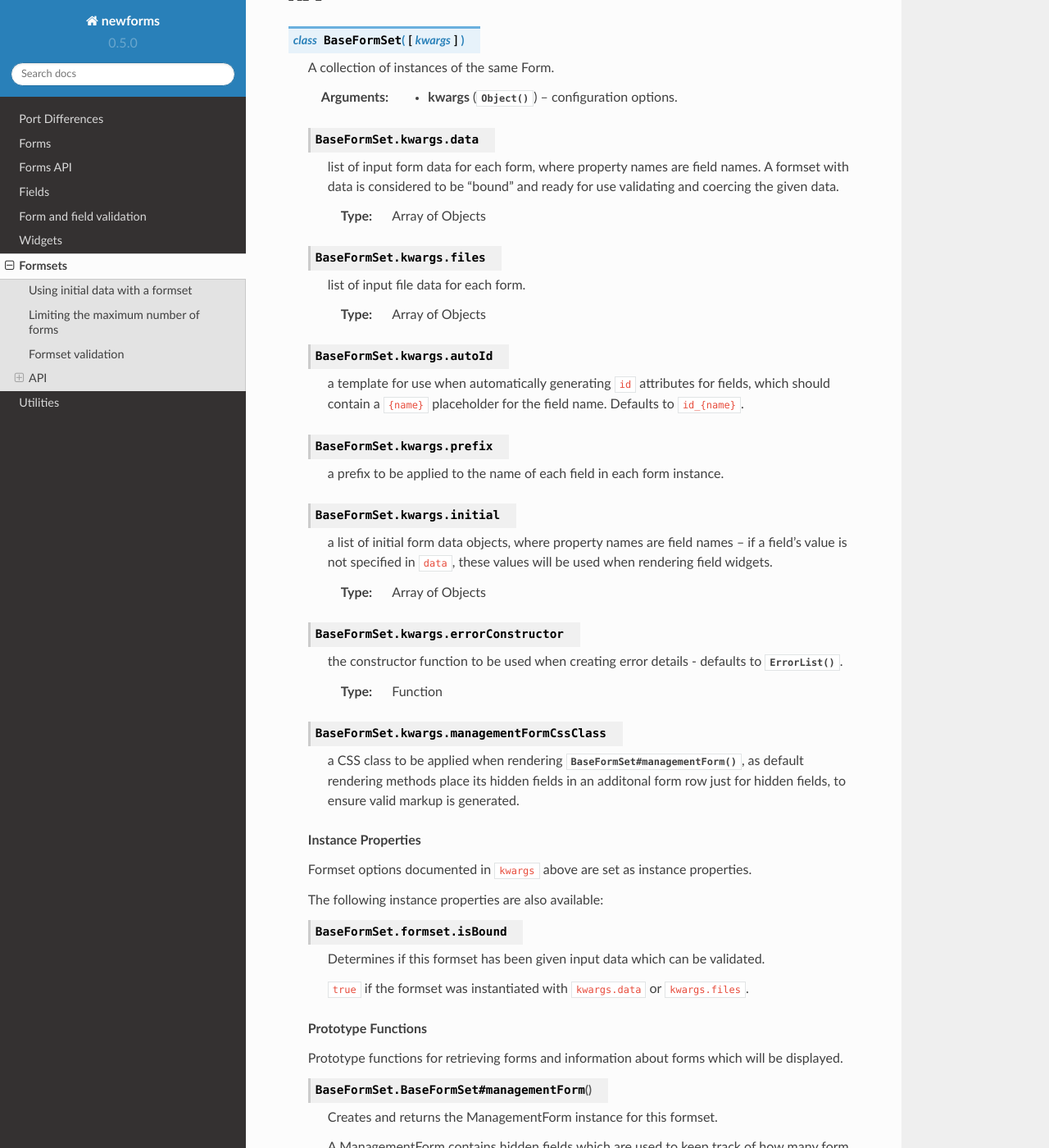
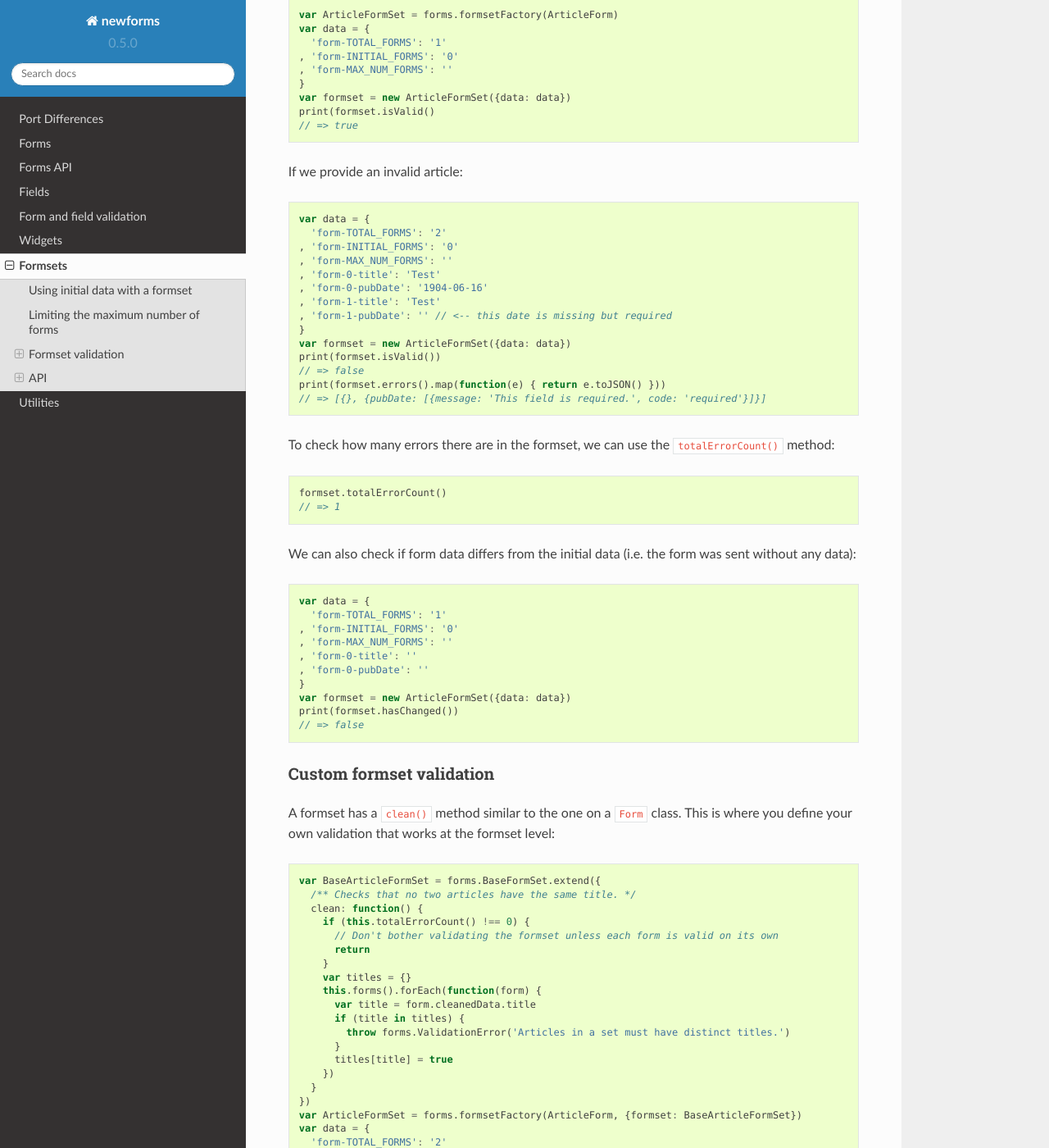
Before and after one commit to insin/newforms, a Sphinx documentation site: the page built from docs/formsets.rst, in a window 1280 px wide and 1400 px high, scrolled down 2312 px. Shown: the whole window at 82% size. Built offline with Sphinx 7.4.7 and the Read the Docs theme 2.0.0, drawn with Linux system fonts in a browser that asks for light colours; some of the changed text lies outside the part shown.

Commit message:
Leave FormSet docs for now until there are worked examples - the API is very server-side specfic, #21

```diff
--- a/docs/formsets.rst
+++ b/docs/formsets.rst
@@ -8,6 +8,18 @@ For a guide to formsets, please refer to the Django documentation:
 
 Selected portions of the Django documentation are duplicated below with
 JavaScript equivalents of example code.
+
+----
+
+.. Note::
+
+   The FormSet API is built around its original server-side usage in Django.
+   Its methods of tracking how many forms there are, adding and removing forms,
+   ordering and deletion are designed with the expectation of round-tripping
+   with HTTP requests.
+
+   Future releases will deal with making FormSets a better fit for client-side
+   capabilities.
 
 A formset is a layer of abstraction to work with multiple forms on the same
 page. It can be best compared to a data grid. Let’s say you have the following
@@ -104,6 +116,84 @@ all forms in the formset::
    var formset = new ArticleFormSet({data: data})
    print(formset.isValid()
    // => true
+
+If we provide an invalid article::
+
+   var data = {
+     'form-TOTAL_FORMS': '2'
+   , 'form-INITIAL_FORMS': '0'
+   , 'form-MAX_NUM_FORMS': ''
+   , 'form-0-title': 'Test'
+   , 'form-0-pubDate': '1904-06-16'
+   , 'form-1-title': 'Test'
+   , 'form-1-pubDate': '' // <-- this date is missing but required
+   }
+   var formset = new ArticleFormSet({data: data})
+   print(formset.isValid())
+   // => false
+   print(formset.errors().map(function(e) { return e.toJSON() }))
+   // => [{}, {pubDate: [{message: 'This field is required.', code: 'required'}]}]
+
+To check how many errors there are in the formset, we can use the
+``totalErrorCount()`` method::
+
+   formset.totalErrorCount()
+   // => 1
+
+We can also check if form data differs from the initial data (i.e. the form was
+sent without any data)::
+
+   var data = {
+     'form-TOTAL_FORMS': '1'
+   , 'form-INITIAL_FORMS': '0'
+   , 'form-MAX_NUM_FORMS': ''
+   , 'form-0-title': ''
+   , 'form-0-pubDate': ''
+   }
+   var formset = new ArticleFormSet({data: data})
+   print(formset.hasChanged())
+   // => false
+
+Custom formset validation
+-------------------------
+
+A formset has a ``clean()`` method similar to the one on a ``Form`` class. This
+is where you define your own validation that works at the formset level::
+
+   var BaseArticleFormSet = forms.BaseFormSet.extend({
+     /** Checks that no two articles have the same title. */
+     clean: function() {
+       if (this.totalErrorCount() !== 0) {
+         // Don't bother validating the formset unless each form is valid on its own
+         return
+       }
+       var titles = {}
+       this.forms().forEach(function(form) {
+         var title = form.cleanedData.title
+         if (title in titles) {
+           throw forms.ValidationError('Articles in a set must have distinct titles.')
+         }
+         titles[title] = true
+       })
+     }
+   })
+   var ArticleFormSet = forms.formsetFactory(ArticleForm, {formset: BaseArticleFormSet})
+   var data = {
+     'form-TOTAL_FORMS': '2'
+   , 'form-INITIAL_FORMS': '0'
+   , 'form-MAX_NUM_FORMS': ''
+   , 'form-0-title': 'Test'
+   , 'form-0-pubDate': '1904-06-16'
+   , 'form-1-title': 'Test'
+   , 'form-1-pubDate': '1912-06-23'
+   }
+   var formset = new ArticleFormSet({data: data})
+   print(formset.isValid())
+   // => false
+   print(formset.errors().map(function(e) { return e.toJSON() }))
+   // => [{}, {}])
+   print(formset.nonFormErrors().messages())
+   // => ['Articles in a set must have distinct titles.']
 
 API
 ===
```
Also changed, not shown: 1 other file.
